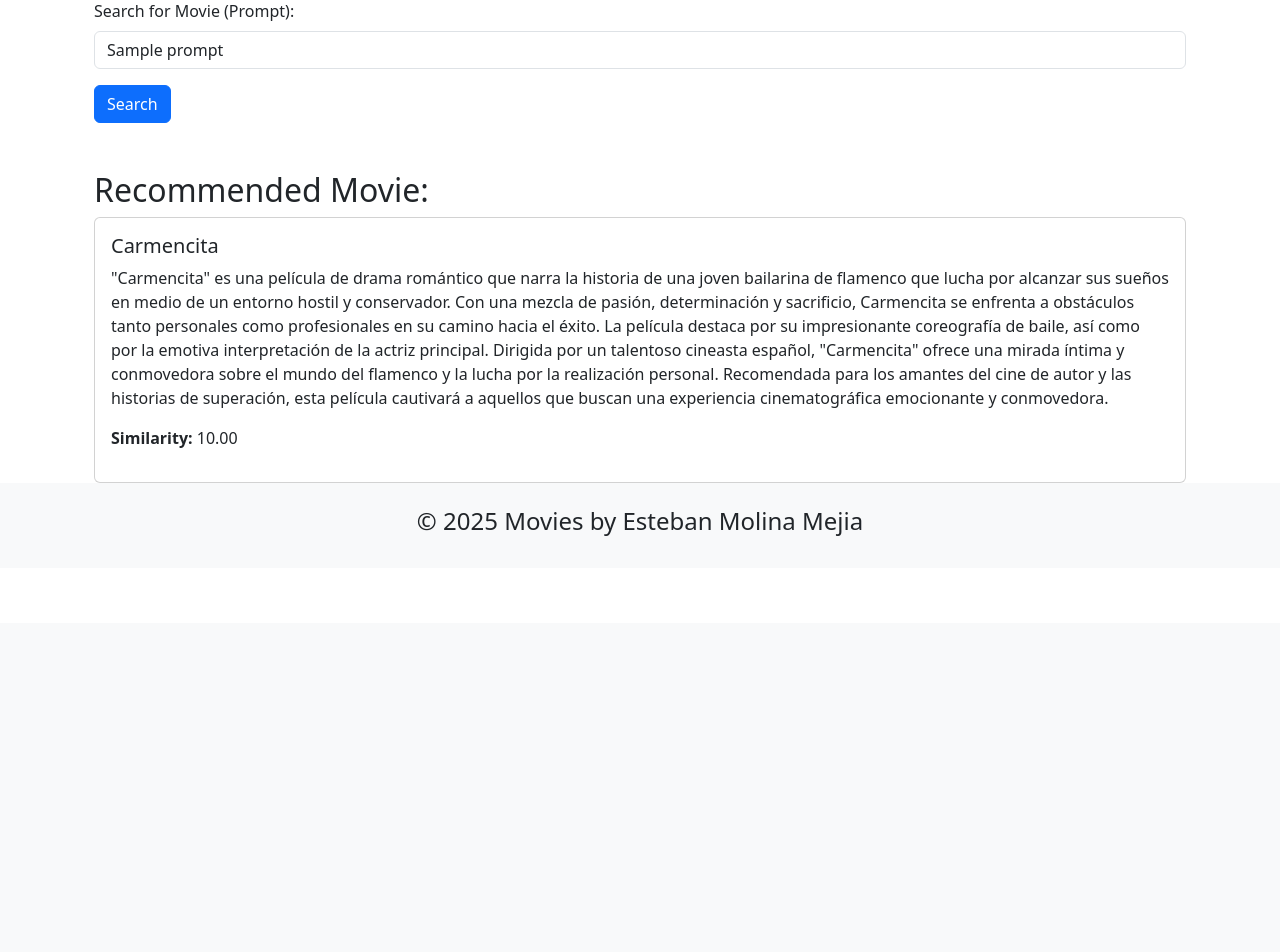
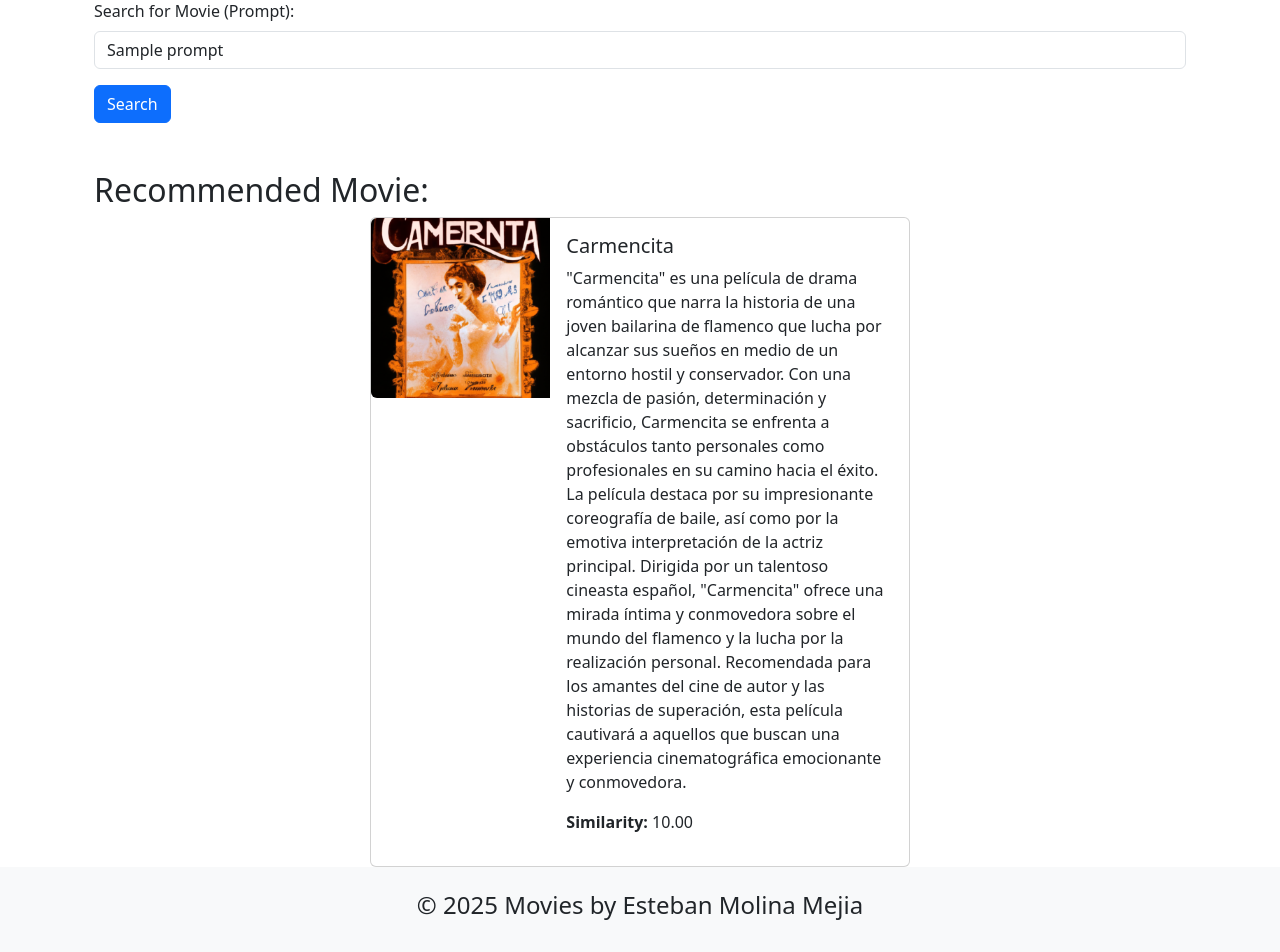
Before and after one commit to emolinam31/Taller-P1, a Django app: template movie/templates/iarecommendation.html in a window 1280 px wide. Shown: the part 177-1129 px from the top of the page. Before the commit the page ends 713 px from the top, so only its background shows below. Run offline with Django 5.2, Linux system fonts and the light colour scheme; data comes from the database, SQL or seed files in the repository; the template is opened without the code that fills it: values that come from a table or form of the project are taken from there, most other values are stand-ins (such as "Sample title", 1, 10 or a date in 2020).

Commit message:
Agregue funcion para que la recomendacion tenga imagen de la pelicula

```diff
--- a/movie/templates/iarecommendation.html
+++ b/movie/templates/iarecommendation.html
@@ -17,11 +17,18 @@
     <div class="mt-5">
         {% if best_movie %}
             <h2>Recommended Movie:</h2>
-            <div class="card">
-                <div class="card-body">
-                    <h5 class="card-title">{{ best_movie.title }}</h5>
-                    <p class="card-text">{{ best_movie.description }}</p>
-                    <p><strong>Similarity:</strong> {{ max_similarity|floatformat:2 }}</p>
+            <div class="card" style="max-width: 540px; margin: auto;">
+                <div class="row g-0">
+                    <div class="col-md-4">
+                        <img class="img-fluid rounded-start" src="{{ best_movie.image.url }}" alt="{{ best_movie.title }}" style="max-height: 200px; object-fit: cover;">
+                    </div>
+                    <div class="col-md-8">
+                        <div class="card-body">
+                            <h5 class="card-title">{{ best_movie.title }}</h5>
+                            <p class="card-text">{{ best_movie.description }}</p>
+                            <p><strong>Similarity:</strong> {{ max_similarity|floatformat:2 }}</p>
+                        </div>
+                    </div>
                 </div>
             </div>
         {% else %}
```
